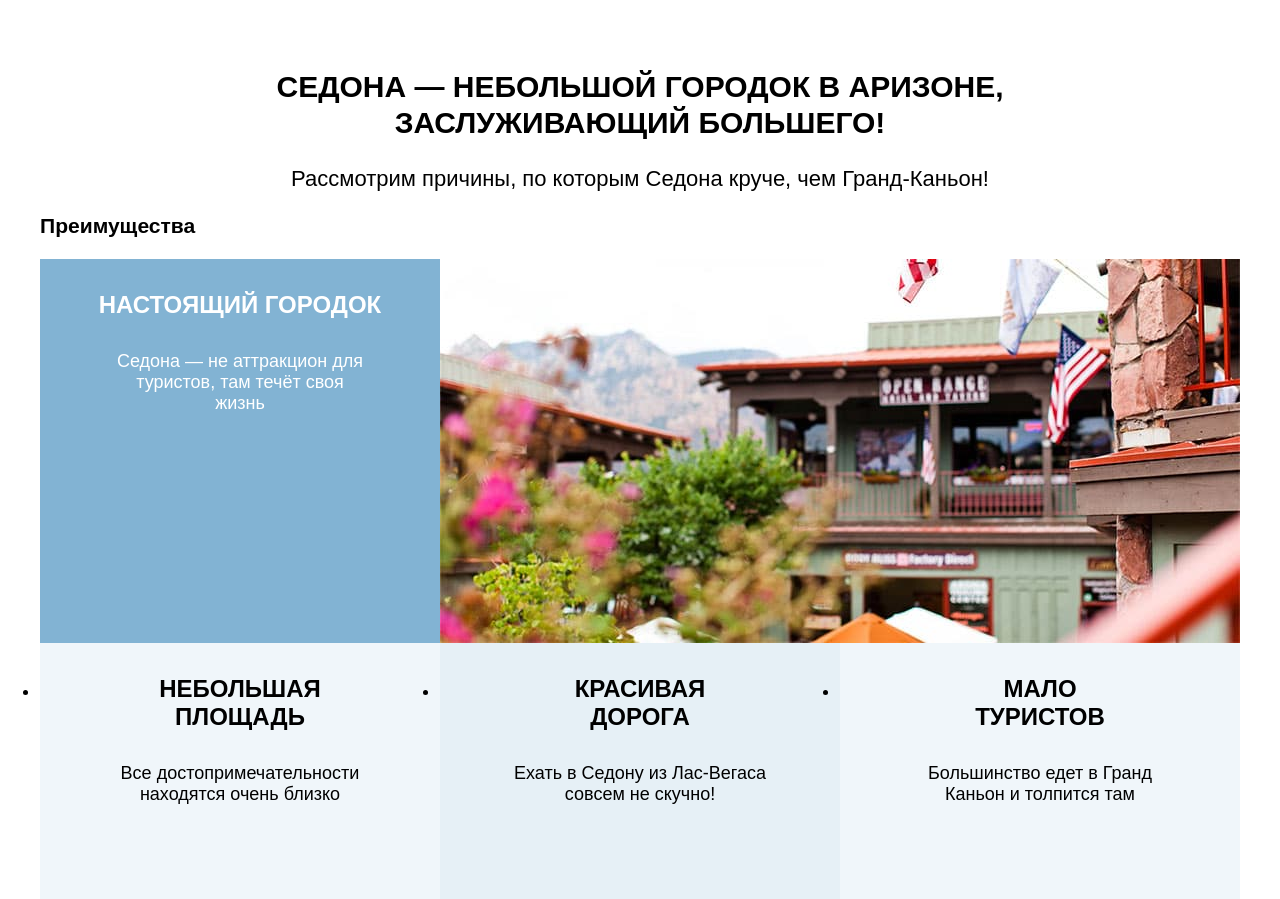
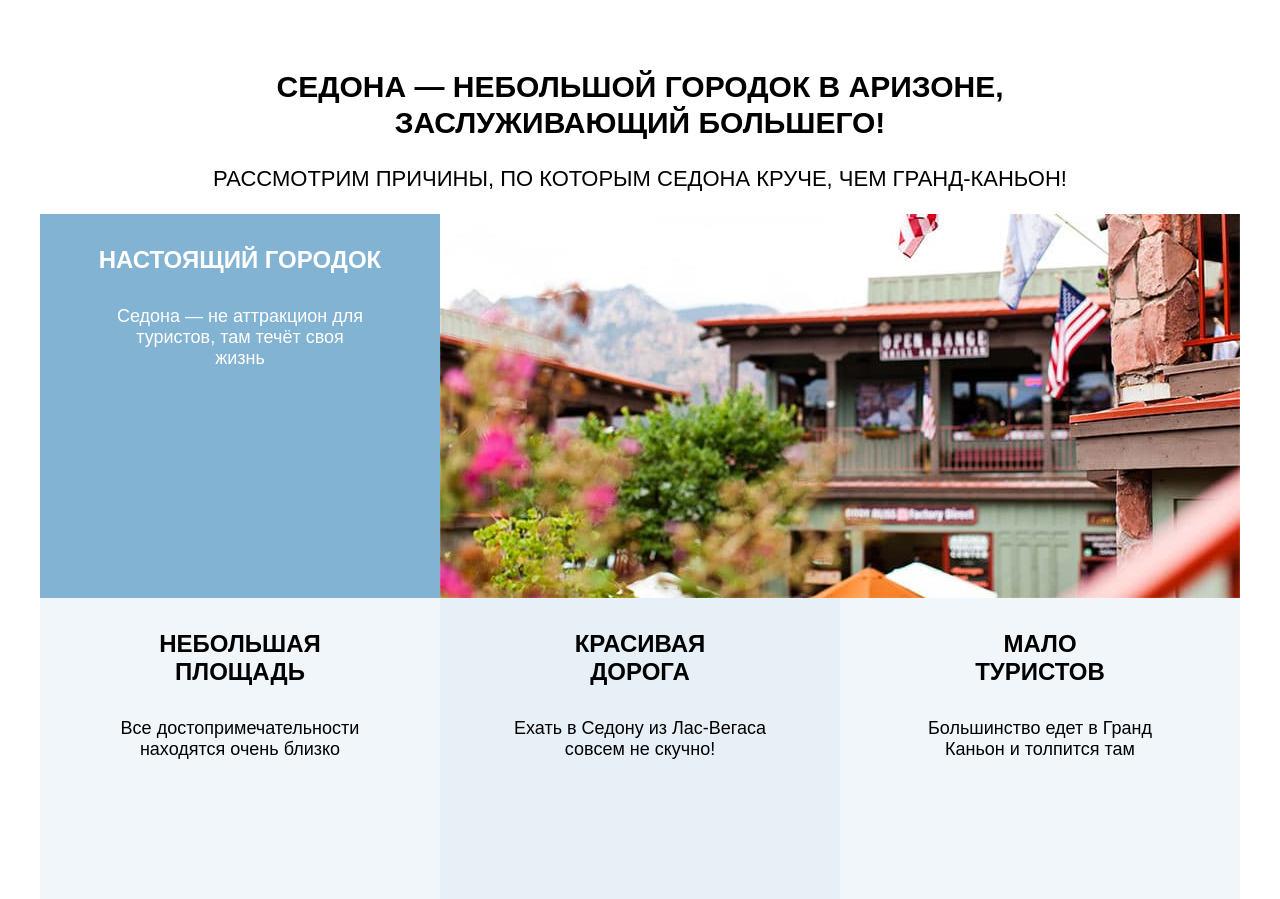
Before and after one commit to htmlacademy-htmlcss/2154501-sedona-35, a plain HTML site: page index.html in a window 1280 px wide. Shown: the part 713-1612 px from the top of the page. Drawn offline with Linux system fonts and the light colour scheme; files whose address does not match are found by name; a web font is replaced by a local one.

Commit message:
внесены правки сетки главной страницы

```diff
--- a/index.html
+++ b/index.html
@@ -48,28 +48,30 @@
     </header>
 
     <main class="main-container main-index">
-      <div class="page-container">
       <section class="greetings">
         <h1 class="visually-hidden">Седона</h1>
         <img class="greetings-image" src="./images/welcome.svg" width="458" height="352" alt="Welcome to sedona">
       </section>
 
-      <h2 class="promo">Седона — небольшой городок в Аризоне,<br>
-        заслуживающий большего!</h2>
+      <section class="promo">
+        <h2 class="promo">Седона — небольшой городок в Аризоне,<br>
+          заслуживающий большего!</h2>
         <p class="promo-text">Рассмотрим причины, по которым Седона круче, чем Гранд-Каньон!</p>
+      </section>
+
       <section class="advantages">
-        <h3 class="visually-hidden">Преимущества</h3>
+        <h3 class="visually-hidden" hidden>Преимущества</h3>
         <ul class="advantages-list">
           <li class="advantages-item tape-1">
-            <div class="tape1">
               <div class="advantages-item1">
                 <h4 class="advantages-title">Настоящий городок</h4>
                 <p class="advantages-description">Седона — не аттракцион для<br>туристов, там течёт своя<br>жизнь</p>
               </div>
+          </li>
+          <li class="advantages-img tape-1">
               <img class="advantages-img tape-1" src="./images/tape-1.jpg" width="800" height="384" alt="House-with-flags">
-            </div>
           </li>
-          <div class="tape2">
+
           <li class="advantages-item tape-2">
               <div>
                 <h4 class="advantages-title">Небольшая<br>площадь</h4>
@@ -88,16 +90,15 @@
               <p class="advantages-description">Большинство едет в Гранд<br>Каньон и толпится там</p>
             </div>
           </li>
-        </div>
 
+          <li class="advantages-img">
+              <img class="advantages-img tape-3" src="./images/tape-3.jpg" width="800" height="384" alt="evils-bridge">
+          </li>
           <li class="advantages-item tape-3">
-            <div class="tape3 tape-3">
-              <img class="advantages-img tape-3" src="./images/tape-3.jpg" width="800" height="384" alt="evils-bridge">
               <div class="tape-3 tape-3-2">
                 <h4 class="advantages-title">Там есть мост дьявола</h4>
                 <p class="advantages-description">Да, по нему можно пройти!<br>Если вы осмелитесь,<br>разумеется</p>
               </div>
-            </div>
           </li>
         </ul>
       </section>
@@ -144,7 +145,6 @@
             <button class="button newsletter-button" type="submit">Подписаться</button>
           </form>
       </section>
-      </div>
     </main>
 
     <footer class="page-footer">
--- a/styles/styles.css
+++ b/styles/styles.css
@@ -54,7 +54,10 @@ body {
 }
 .main-container{
   flex-grow: 1;
+  width: 1200px;
+  margin: 0 auto;
 }
+
 .navigation{
   display:flex;
   width: 1200px;
@@ -64,15 +67,13 @@ body {
   width: 507px;
   margin: 0;
   padding: 0;
+  list-style: none;
 }
 .navigation-user {
   max-width: 268px;
   margin-left: auto;
 }
-.page-container {
-  width: 1200px;
-  margin: 0 auto;
-}
+
 .page-header{
   background-color: #FFFFFF;
   color: #000000;
@@ -129,6 +130,9 @@ body {
 .advantages-list {
   margin: 0;
   padding: 0;
+  display: flex;
+  flex-wrap: wrap;
+  list-style: none;
 }
 .advantages-title{
   font-weight: 700;
@@ -146,6 +150,7 @@ body {
 .feautures-list{
   margin: 0;
   padding: 0;
+  list-style: none;
 }
 .advantages-item{
   width: 400px;
@@ -154,6 +159,7 @@ body {
 .advantages-item1{
   width: 400px;
   height: 384px;
+  margin: 0;
 }
 .feautures-item{
   width: 400px;
@@ -175,6 +181,7 @@ body {
 }
 .advantages-img{
   width: 800px;
+  height: 384px;
 }
 .tape-1{
   color:#FFFFFF;
@@ -283,6 +290,9 @@ body {
   margin-left: 70px;
   margin-right: auto;
 }
+.footer-social-list{
+  list-style: none;
+}
 .footer-contacts-phone{
   font-weight: 400;
   font-size: 40px;
```
